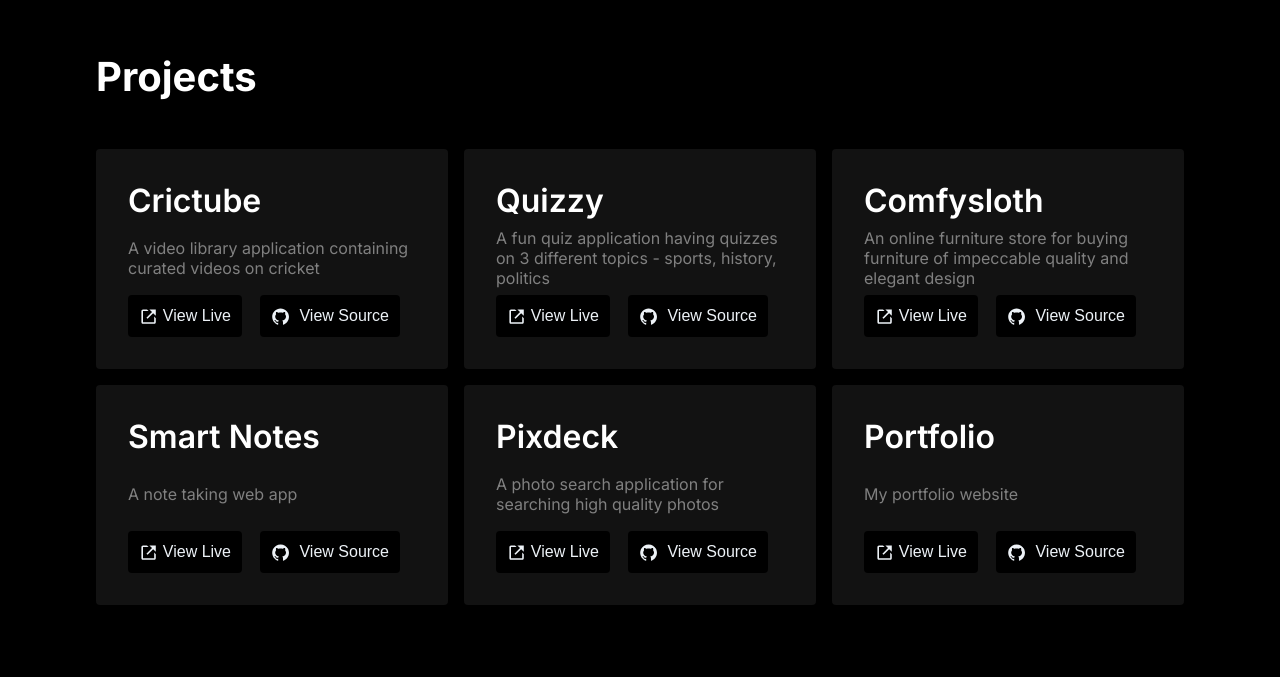
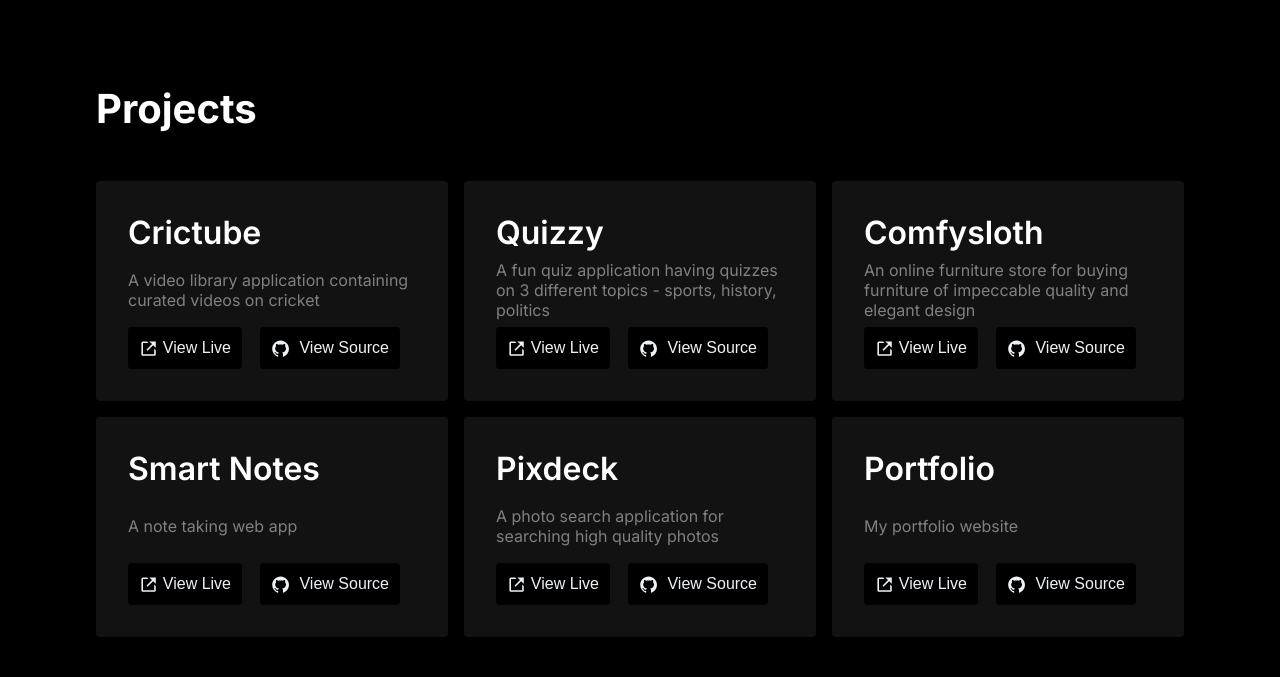
Before and after one commit to Sreejan-22/portfolio, a React (Create React App) app: page / in a window 1280 px wide. Shown: the part 723-1400 px from the top of the page. Built offline with nearby package versions, Linux system fonts and the light colour scheme.

Commit message:
style: modified padding-top for project section

```diff
--- a/src/App.css
+++ b/src/App.css
@@ -89,7 +89,7 @@
 }
 
 .project-section {
-  padding-top: 3rem;
+  padding-top: 5rem;
 }
 
 .project-container {
```
